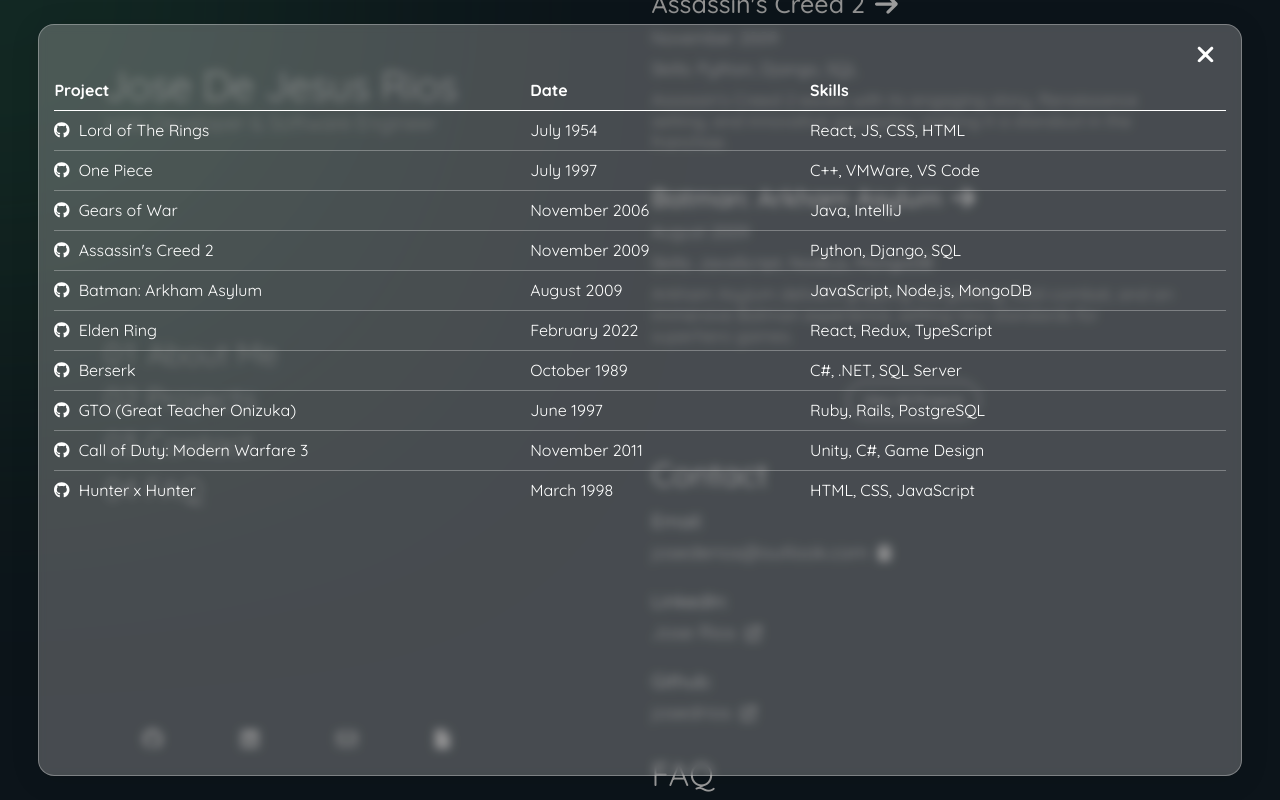
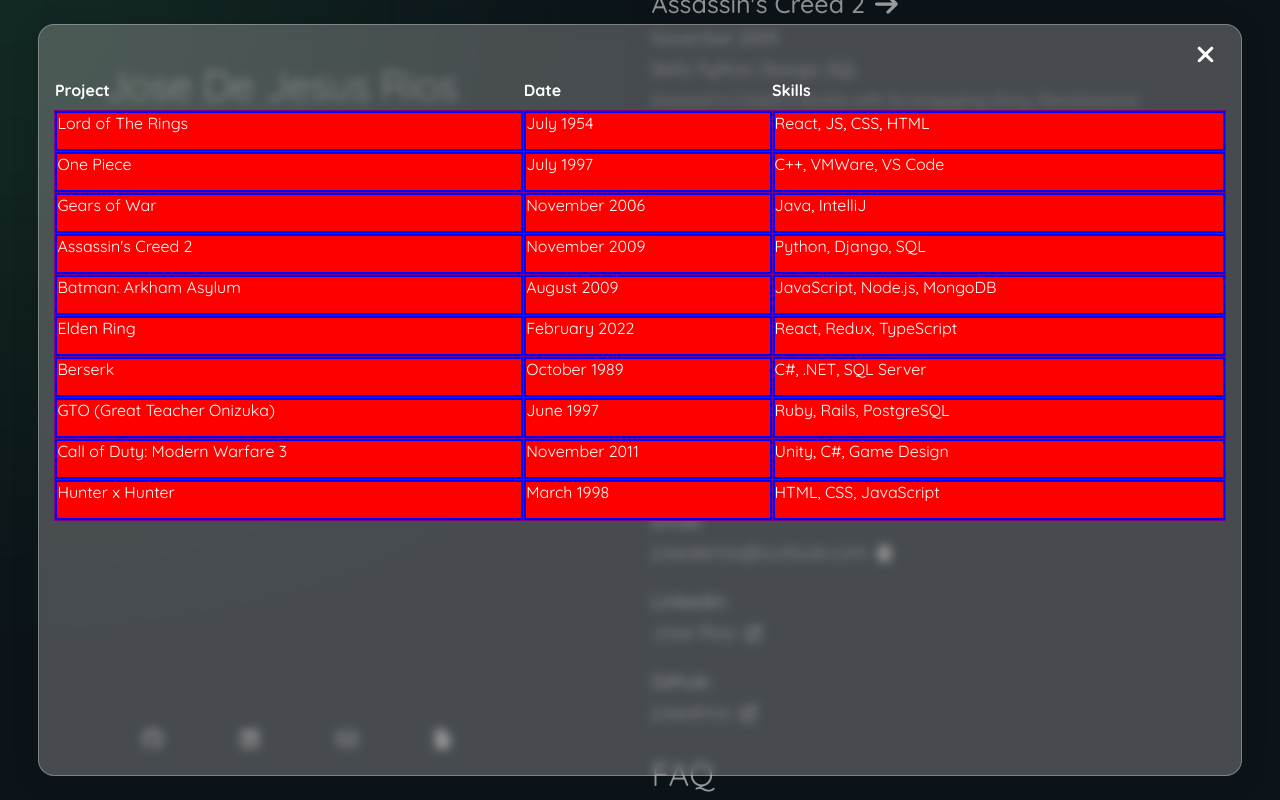
Before and after one commit to josedrios/portfolio-website, a React (Vite) app: page / in a window 1280 px wide. Both pictures are taken after a click on the button "View All Projects". Shown: the part 964-1764 px from the top of the page. Built offline with nearby package versions, Linux system fonts and the light colour scheme; the HTML template or start-up script is replaced by a standard one.

Commit message:
Changed project overlay table to have each row as a clickable link

```diff
--- a/package.json
+++ b/package.json
@@ -17,6 +17,7 @@
     "@fortawesome/react-fontawesome": "^0.2.2",
     "react": "^18.3.1",
     "react-dom": "^18.3.1",
+    "react-fade-in": "^2.0.1",
     "sass": "^1.77.8"
   },
   "devDependencies": {
--- a/src/ProjectOverlay.jsx
+++ b/src/ProjectOverlay.jsx
@@ -2,7 +2,6 @@
 import Info from './info.json'
 import { FontAwesomeIcon } from '@fortawesome/react-fontawesome';
 import { faXmark } from '@fortawesome/free-solid-svg-icons';
-import { faGithub } from '@fortawesome/free-brands-svg-icons';
 
 function ProjectOverlay({isOverlayVisible, closeOverlay}) {
     return (
@@ -20,16 +19,16 @@
                 </thead>
                 <tbody>
                 {Info.projects.map((project,index) => (
-                    <tr key={index}>
-                    <td>
-                        <a>
-                            <FontAwesomeIcon icon={faGithub}></FontAwesomeIcon>
-                        </a>
-                        &nbsp;&nbsp;
-                        {project.title}
-                    </td>
-                    <td className='td-middle'>{project.date}</td>
-                    <td className='td-middle hide-overlay-col'>{project.skills}</td>
+                    <tr className='project-row' key={index}>
+                        <td>
+                            <a className='project-row-link' href="https://www.google.com/">{project.title}</a>
+                        </td>
+                        <td className='td-middle'>
+                            <a href="https://www.google.com/">{project.date}</a>
+                        </td>
+                        <td className='td-middle hide-overlay-col'>
+                            <a href="https://www.google.com/">{project.skills}</a>
+                        </td>
                     </tr>
                 ))}
                 </tbody>
--- a/src/styles/components/_projects-overlay.scss
+++ b/src/styles/components/_projects-overlay.scss
@@ -52,17 +52,21 @@
     cursor: pointer;
 }
 
+// DELETE
+
 table {
     border-collapse: collapse;
+}
+
+.project-row:hover {
+    background-color: black;
 }
 
 thead {
     border-bottom: 1px solid white;
 }
 
-td:nth-child(2) {
-    padding-right: 30px;
-}
+
 
 th, td {
     text-align: start;
@@ -71,9 +75,23 @@
     height: 40px;
 }
 
+td {
+    border: 1px solid purple;
+}
+
+td > a {
+    display: inline-block;
+    width: 100%;
+    border: 2px solid blue;
+    height: 40px;
+    background-color: red;
+}
+
 table tr:not(:last-child) {
     border-bottom: 1px solid #ffffff4b;
 }
+
+// DELETE
 
 @media(max-width: 900px){
     .hide-overlay-col {
```
Also changed, not shown: 1 other file (tests, documents, lock files or other folders).
